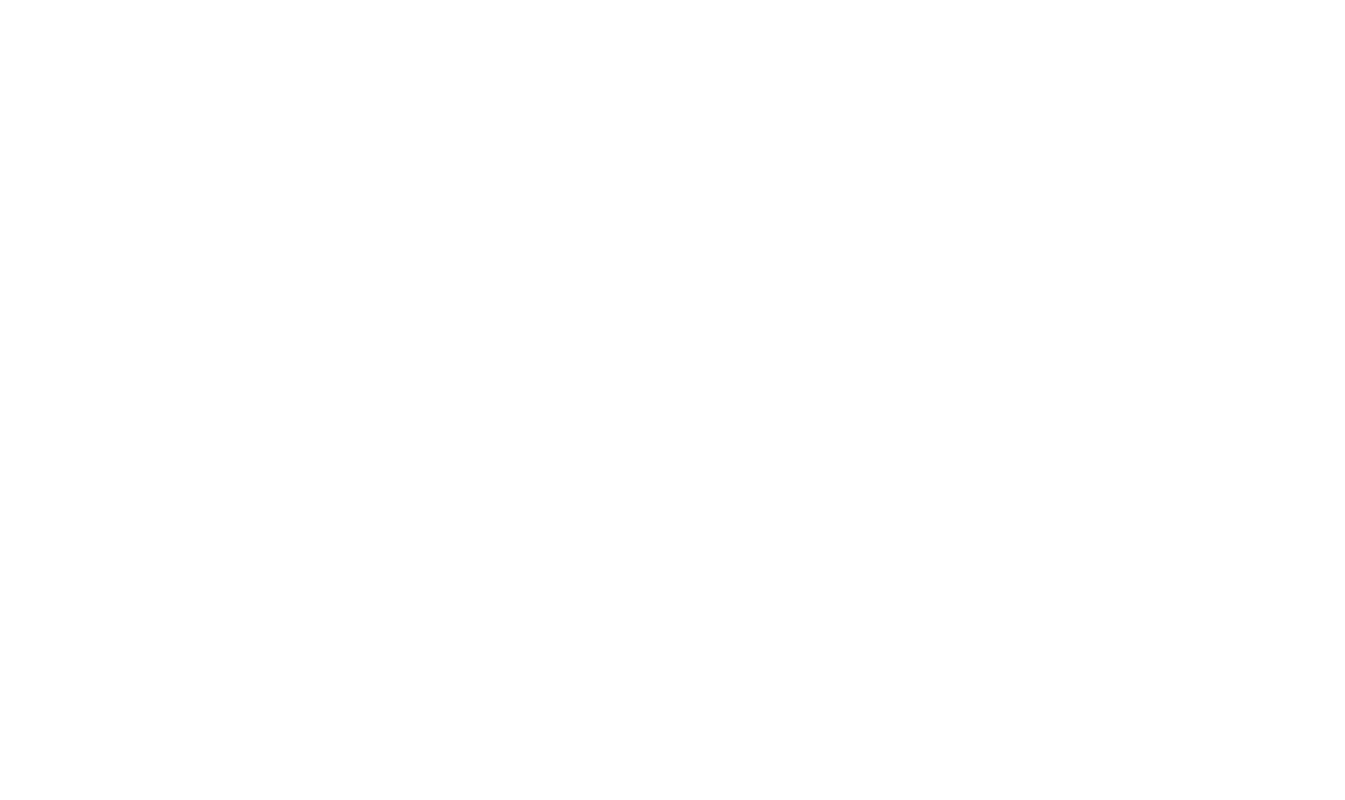
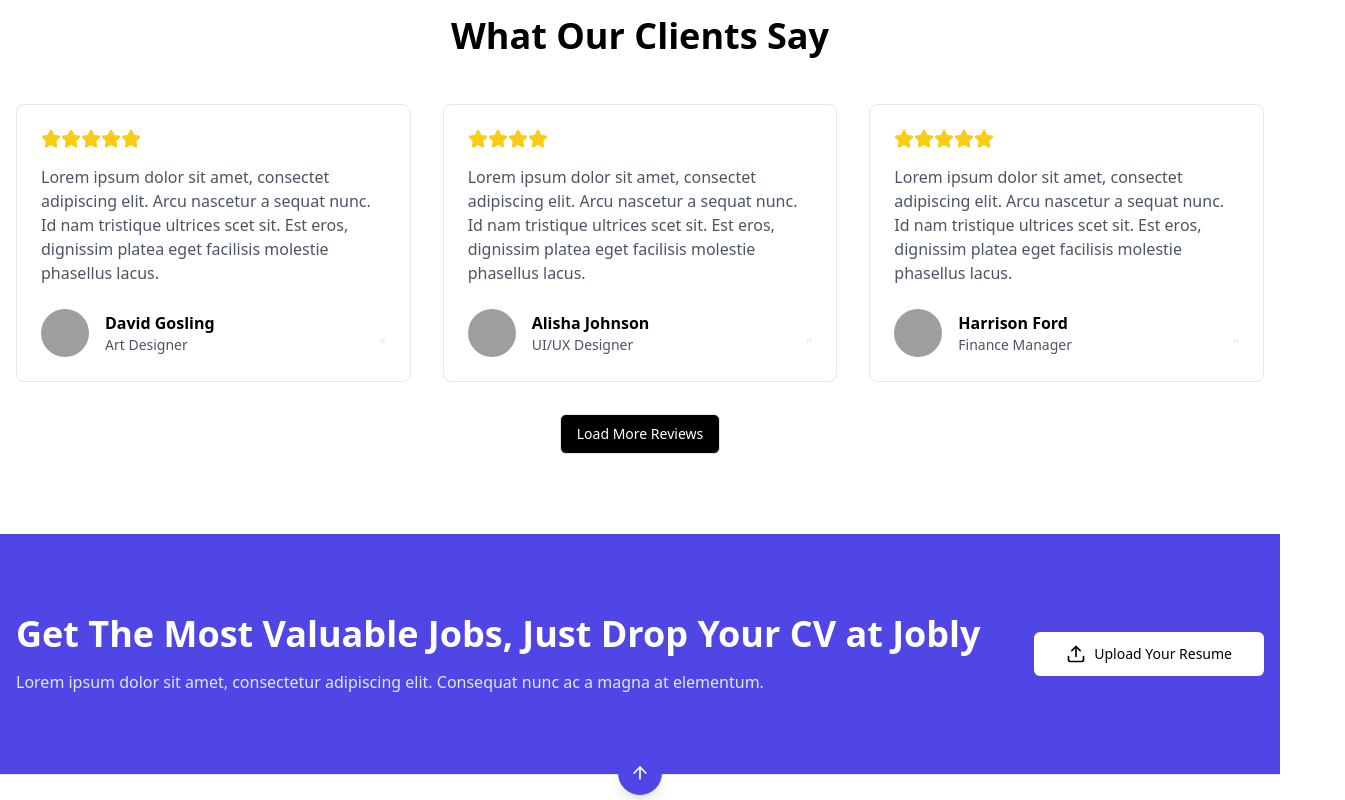
Before and after one commit to ShamiKantMourya/job_portal, a React (Vite) app: page / in a window 1280 px wide. Shown: the part 2800-3600 px from the top of the page, 1345 px wide, since content can reach past the window. Before the commit the page ends 2736 px from the top, so only its background shows below. Built offline with nearby package versions, Linux system fonts and the light colour scheme; grey boxes are pictures that could not be loaded.

Commit message:
homepage

```diff
--- a/src/Pages/Homepage.tsx
+++ b/src/Pages/Homepage.tsx
@@ -3,9 +3,9 @@ import Header from "../components/Header";
 import JobCategories from "../components/JobCategories";
 import FeaturedJob from "../components/FeaturedJob";
 import BlogContainer from "../components/BlogContainer";
-// import Testimonials from "../components/Testimonials";
-// import ResumeBox from "../components/ResumeBox";
-// import Footer from "../components/Footer";
+import Testimonials from "../components/Testimonials";
+import ResumeBox from "../components/ResumeBox";
+import Footer from "../components/Footer";
 
 const Homepage: React.FC = () => {
   return (
@@ -14,9 +14,9 @@ const Homepage: React.FC = () => {
       <JobCategories />
       <FeaturedJob />
       <BlogContainer />
-      {/* <Testimonials /> */}
-      {/* <ResumeBox /> */}
-      {/* <Footer /> */}
+      <Testimonials />
+      <ResumeBox />
+      <Footer />
     </main>
   );
 };
```
